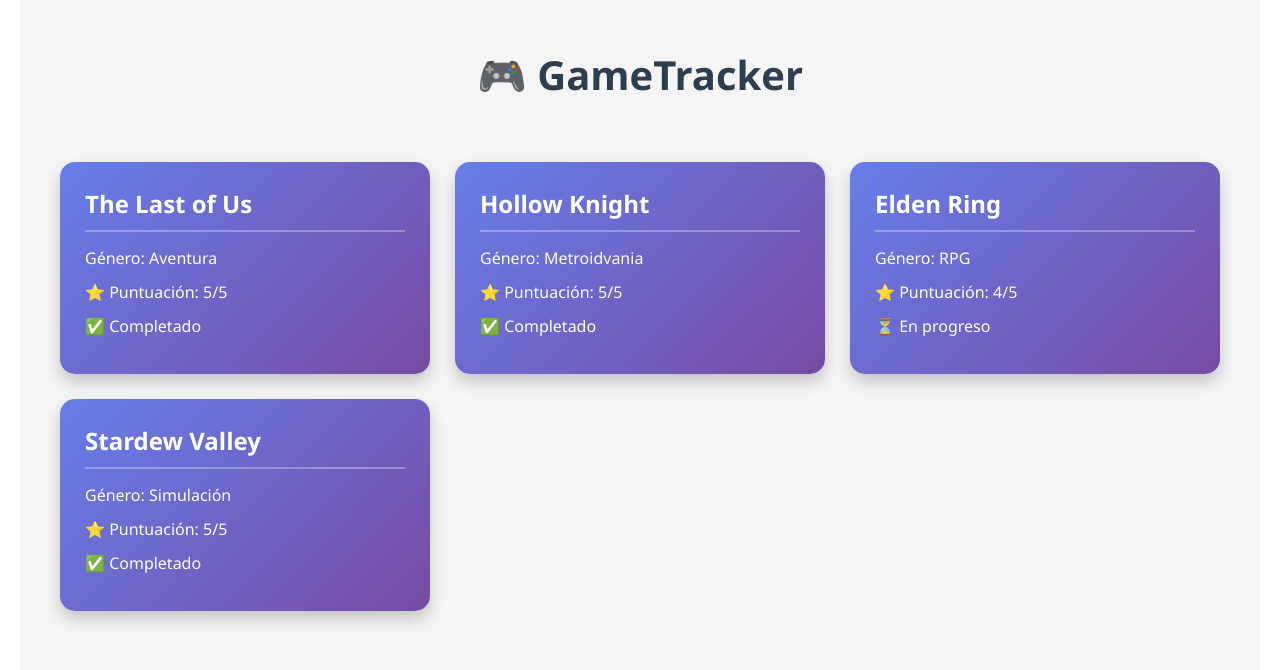
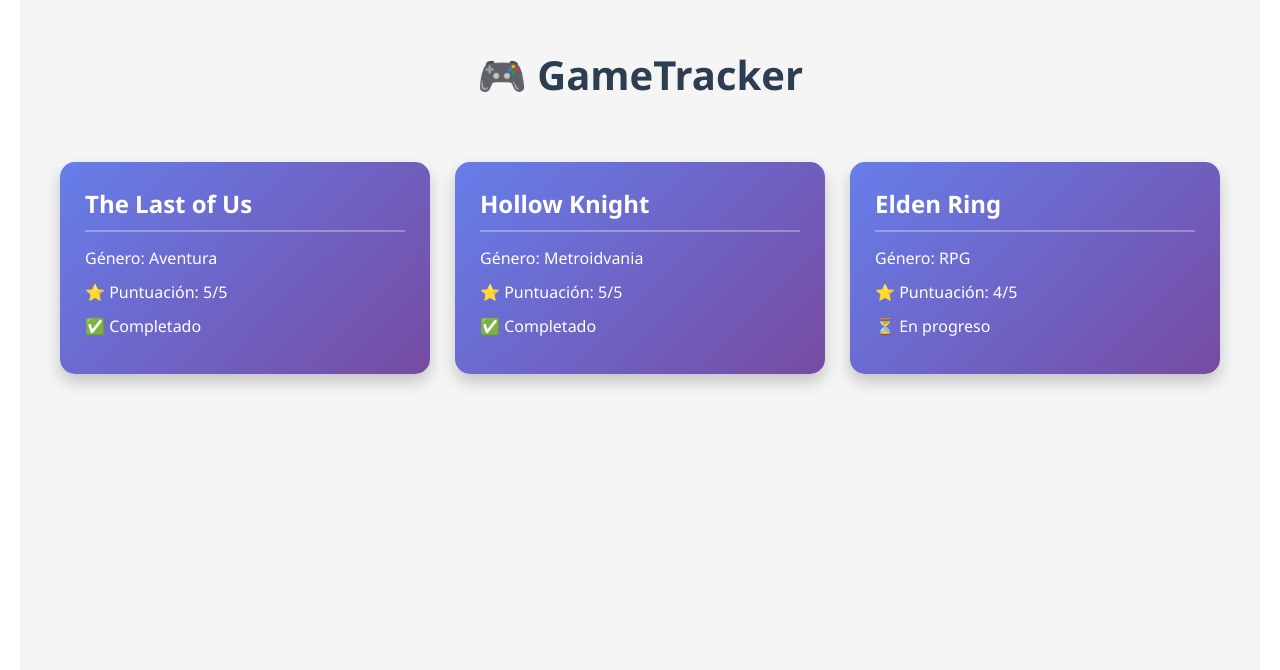
Before and after one commit to DaianaCossta/proyecto-final, a React (Create React App) app: page / in a window 1280 px wide. Shown: the top 670 px of the page. Built offline with nearby package versions, Linux system fonts and the light colour scheme.

Commit message:
creación de componente TarjetaJuego separado con props

```diff
--- a/src/App.css
+++ b/src/App.css
@@ -20,30 +20,3 @@
   gap: 25px;
   padding: 20px;
 }
-
-.tarjeta-juego {
-  background: linear-gradient(135deg, #667eea 0%, #764ba2 100%);
-  color: white;
-  padding: 25px;
-  border-radius: 15px;
-  box-shadow: 0 8px 16px rgba(0, 0, 0, 0.2);
-  transition: transform 0.3s ease;
-}
-
-.tarjeta-juego:hover {
-  transform: translateY(-10px);
-  box-shadow: 0 12px 24px rgba(0, 0, 0, 0.3);
-}
-
-.tarjeta-juego h2 {
-  margin-top: 0;
-  font-size: 1.5rem;
-  border-bottom: 2px solid rgba(255, 255, 255, 0.3);
-  padding-bottom: 10px;
-  margin-bottom: 15px;
-}
-
-.tarjeta-juego p {
-  margin: 12px 0;
-  font-size: 1rem;
-}
--- a/src/App.js
+++ b/src/App.js
@@ -1,7 +1,7 @@
 import './App.css';
+import TarjetaJuego from './components/TarjetaJuego';
 
 function App() {
- //array de varios juegos//
   const juegos = [
     {
       id: 1,
@@ -23,15 +23,7 @@
       genero: "RPG",
       completado: false,
       puntuacion: 4
-    },
-    {
-    id: 4,
-    titulo: "Stardew Valley",
-    genero: "Simulación",
-    completado: true,
-    puntuacion: 5
-  }
-
+    }
   ];
 
   return (
@@ -39,14 +31,8 @@
       <h1>🎮 GameTracker</h1>
 
       <div className="biblioteca">
-        {juegos.map((juego) => ( //recorre el array y crea una tarjeta para cada juego//
-           //key para que react identifique que elementos cambiaron, se agregaron o eliminaron//
-          <div key={juego.id} className="tarjeta-juego">
-            <h2>{juego.titulo}</h2>
-            <p>Género: {juego.genero}</p>
-            <p>⭐ Puntuación: {juego.puntuacion}/5</p>
-            <p>{juego.completado ? "✅ Completado" : "⏳ En progreso"}</p>
-          </div>
+        {juegos.map((juego) => (
+          <TarjetaJuego key={juego.id} juego={juego} />
         ))}
       </div>
     </div>
--- /dev/null
+++ b/src/components/TarjetaJuego.css
@@ -0,0 +1,26 @@
+.tarjeta-juego {
+  background: linear-gradient(135deg, #667eea 0%, #764ba2 100%);
+  color: white;
+  padding: 25px;
+  border-radius: 15px;
+  box-shadow: 0 8px 16px rgba(0, 0, 0, 0.2);
+  transition: transform 0.3s ease;
+}
+
+.tarjeta-juego:hover {
+  transform: translateY(-10px);
+  box-shadow: 0 12px 24px rgba(0, 0, 0, 0.3);
+}
+
+.tarjeta-juego h2 {
+  margin-top: 0;
+  font-size: 1.5rem;
+  border-bottom: 2px solid rgba(255, 255, 255, 0.3);
+  padding-bottom: 10px;
+  margin-bottom: 15px;
+}
+
+.tarjeta-juego p {
+  margin: 12px 0;
+  font-size: 1rem;
+}
--- /dev/null
+++ b/src/components/TarjetaJuego.js
@@ -0,0 +1,14 @@
+import './TarjetaJuego.css';
+
+function TarjetaJuego({ juego }) {
+  return (
+    <div className="tarjeta-juego">
+      <h2>{juego.titulo}</h2>
+      <p>Género: {juego.genero}</p>
+      <p>⭐ Puntuación: {juego.puntuacion}/5</p>
+      <p>{juego.completado ? "✅ Completado" : "⏳ En progreso"}</p>
+    </div>
+  );
+}
+
+export default TarjetaJuego;
```
